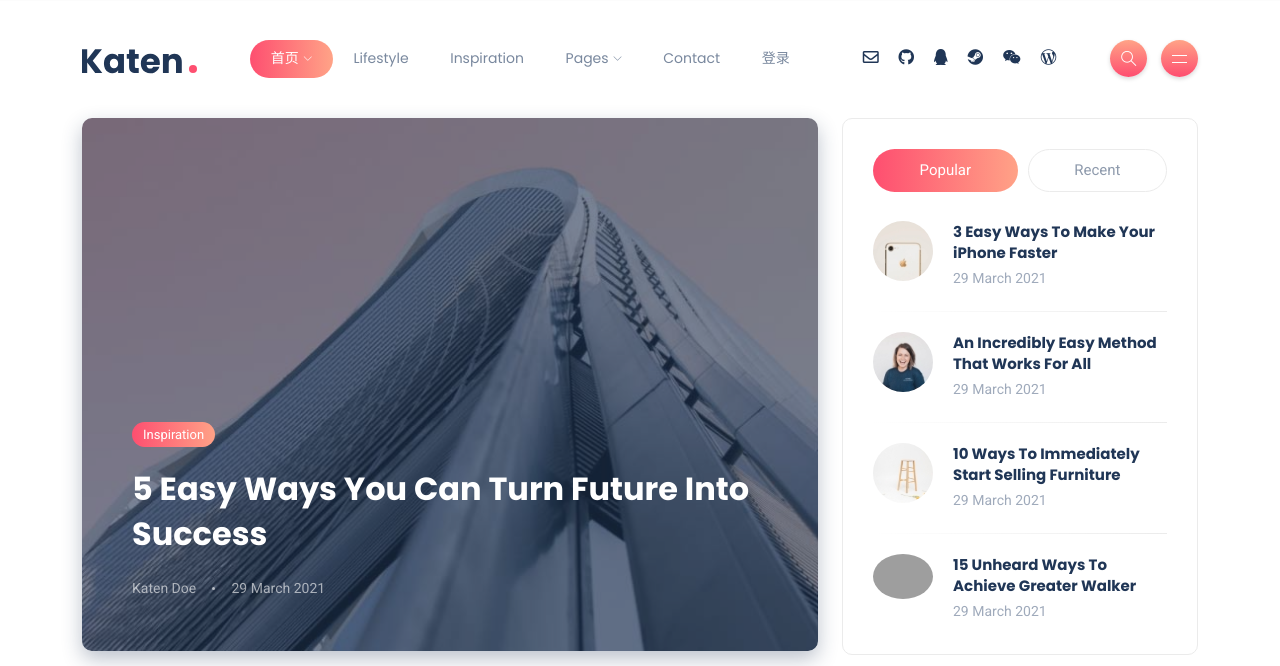
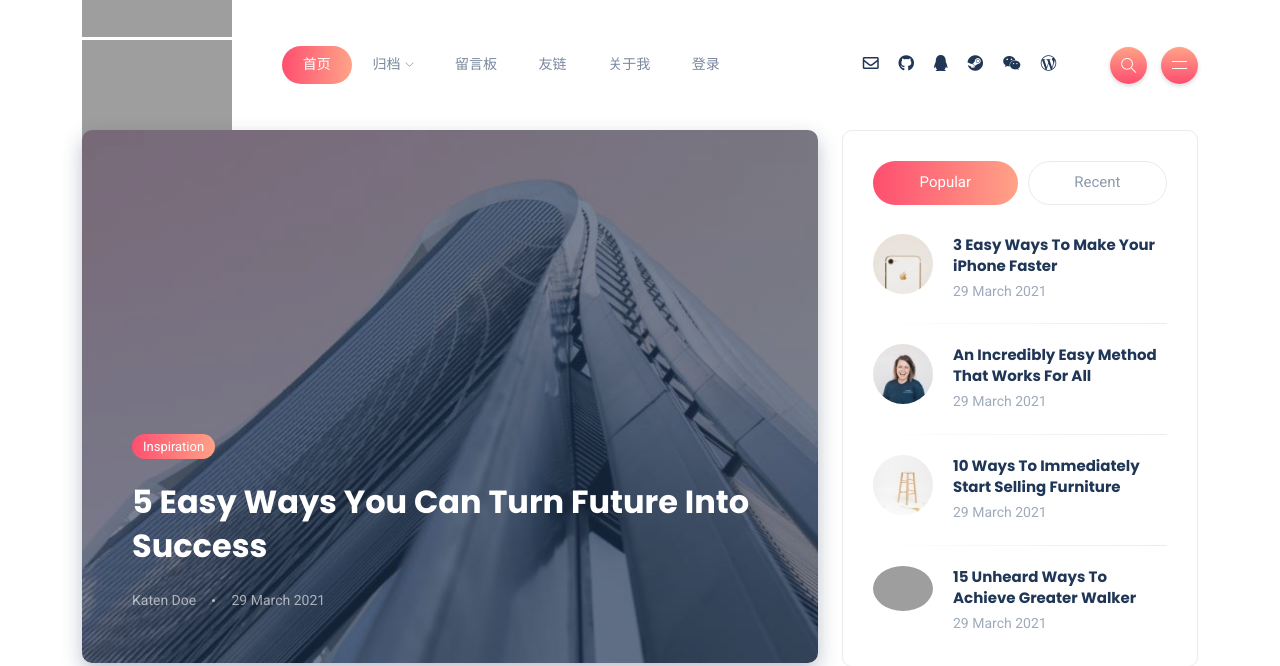
Before and after one commit to kurihada/KuriLab, a Django app: page / in a window 1280 px wide. Shown: the top 666 px of the page. Run offline with Django 3.2, Linux system fonts and the light colour scheme; some libraries are stand-ins or nearby versions; grey boxes are pictures that could not be loaded.

Commit message:
Optimize the index page

```diff
--- a/static/css/style.css
+++ b/static/css/style.css
@@ -759,6 +759,8 @@ body.down .header-default.clone, body.down .header-personal nav.clone, body.down
 }
 
 .navbar-brand {
+    width: 150px;
+    height: 50px;
     padding-top: 0;
     padding-bottom: 0;
     margin-right: 0;
--- a/templates/widget/header_all.html
+++ b/templates/widget/header_all.html
@@ -3,38 +3,33 @@
     <nav class="navbar navbar-expand-lg">
         <div class="container-xl">
             <!-- site logo -->
-            <a class="navbar-brand" href="{% url 'index' %}"><img src="{% static 'images/logo.svg' %}" alt="logo"/></a>
+            <a class="navbar-brand" href="{% url 'index' %}"><img src="{% static 'images/logo/logo@1024.png' %}"
+                                                                  alt="logo"/></a>
 
             <div class="collapse navbar-collapse">
                 <!-- menus -->
                 <ul class="navbar-nav mr-auto">
                     <li class="nav-item dropdown active">
-                        <a class="nav-link dropdown-toggle" href="{% url 'index' %}">首页</a>
+                        <a class="nav-link" href="{% url 'index' %}">首页</a>
+
+                    </li>
+                    <li class="nav-item">
+                        <a class="nav-link dropdown-toggle" href="category.html">归档</a>
                         <ul class="dropdown-menu">
                             <li><a class="dropdown-item" href="{% url 'user:personal' %}">个人中心</a></li>
                             <li><a class="dropdown-item" href="{% url 'user:personal_alt' %}">个人中心_alt</a></li>
-                            <li><a class="dropdown-item" href="minimal.html">Minimal</a></li>
-                            <li><a class="dropdown-item" href="classic.html">Classic</a></li>
+                            <li><a class="dropdown-item" href="minimal.html">简·首页</a></li>
+                            <li><a class="dropdown-item" href="classic.html">分类</a></li>
                         </ul>
                     </li>
                     <li class="nav-item">
-                        <a class="nav-link" href="category.html">Lifestyle</a>
+                        <a class="nav-link" href="category.html">留言板</a>
+                    </li>
+                    <li class="nav-item dropdown">
+                        <a class="nav-link" href="#">友链</a>
                     </li>
                     <li class="nav-item">
-                        <a class="nav-link" href="category.html">Inspiration</a>
-                    </li>
-                    <li class="nav-item dropdown">
-                        <a class="nav-link dropdown-toggle" href="#">Pages</a>
-                        <ul class="dropdown-menu">
-                            <li><a class="dropdown-item" href="category.html">Category</a></li>
-                            <li><a class="dropdown-item" href="blog-single.html">Blog Single</a></li>
-                            <li><a class="dropdown-item" href="blog-single-alt.html">Blog Single Alt</a></li>
-                            <li><a class="dropdown-item" href="about.html">About</a></li>
-                            <li><a class="dropdown-item" href="contact.html">Contact</a></li>
-                        </ul>
-                    </li>
-                    <li class="nav-item">
-                        <a class="nav-link" href="contact.html">Contact</a>
+                        <a class="nav-link" href="contact.html">关于我</a>
                     </li>
                     <li class="nav-item">
                         <a class="nav-link" href="{% url "user:login" %}">登录</a>
@@ -44,15 +39,9 @@
 
             <!-- header right section -->
             <div class="header-right">
-                <!-- social icons -->
-                <ul class="social-icons list-unstyled list-inline mb-0">
-                    <li class="list-inline-item"><a href="#"><i class="far fa-envelope"></i></a></li>
-                    <li class="list-inline-item"><a href="#"><i class="fab fa-github"></i></a></li>
-                    <li class="list-inline-item"><a href="#"><i class="fab fa-qq"></i></a></li>
-                    <li class="list-inline-item"><a href="#"><i class="fab fa-steam"></i></a></li>
-                    <li class="list-inline-item"><a href="#"><i class="fab fa-weixin"></i></a></li>
-                    <li class="list-inline-item"><a href="#"><i class="fab fa-wordpress-simple"></i></a></li>
-                </ul>
+
+                {% include "widget/social_icons.html" %}
+
                 <!-- header buttons -->
                 <div class="header-buttons">
                     <button class="search icon-button">
--- a/user/forms.py
+++ b/user/forms.py
@@ -0,0 +1 @@
+from django.forms import forms
```
Also changed, not shown: static/images/logo.svg (deleted).
